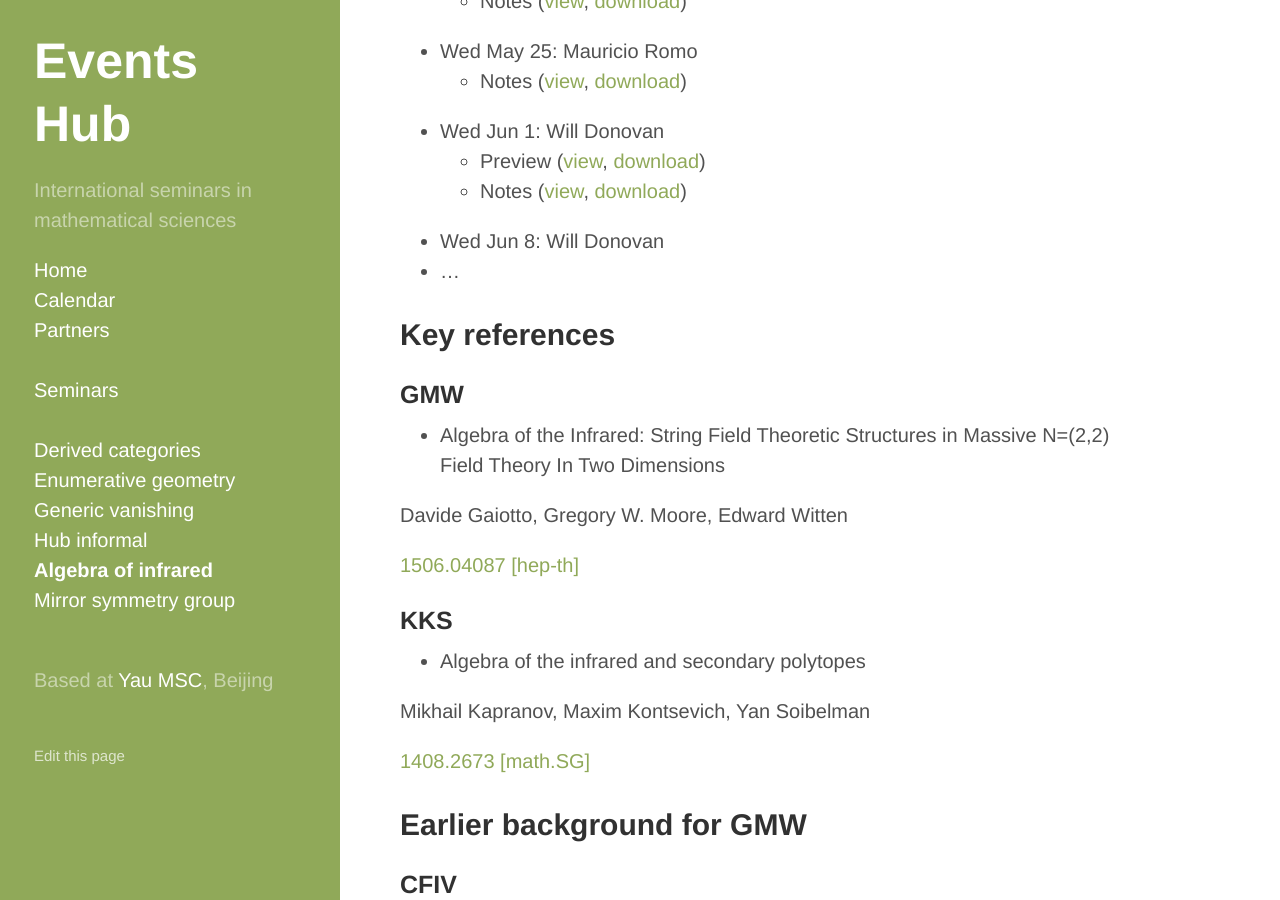
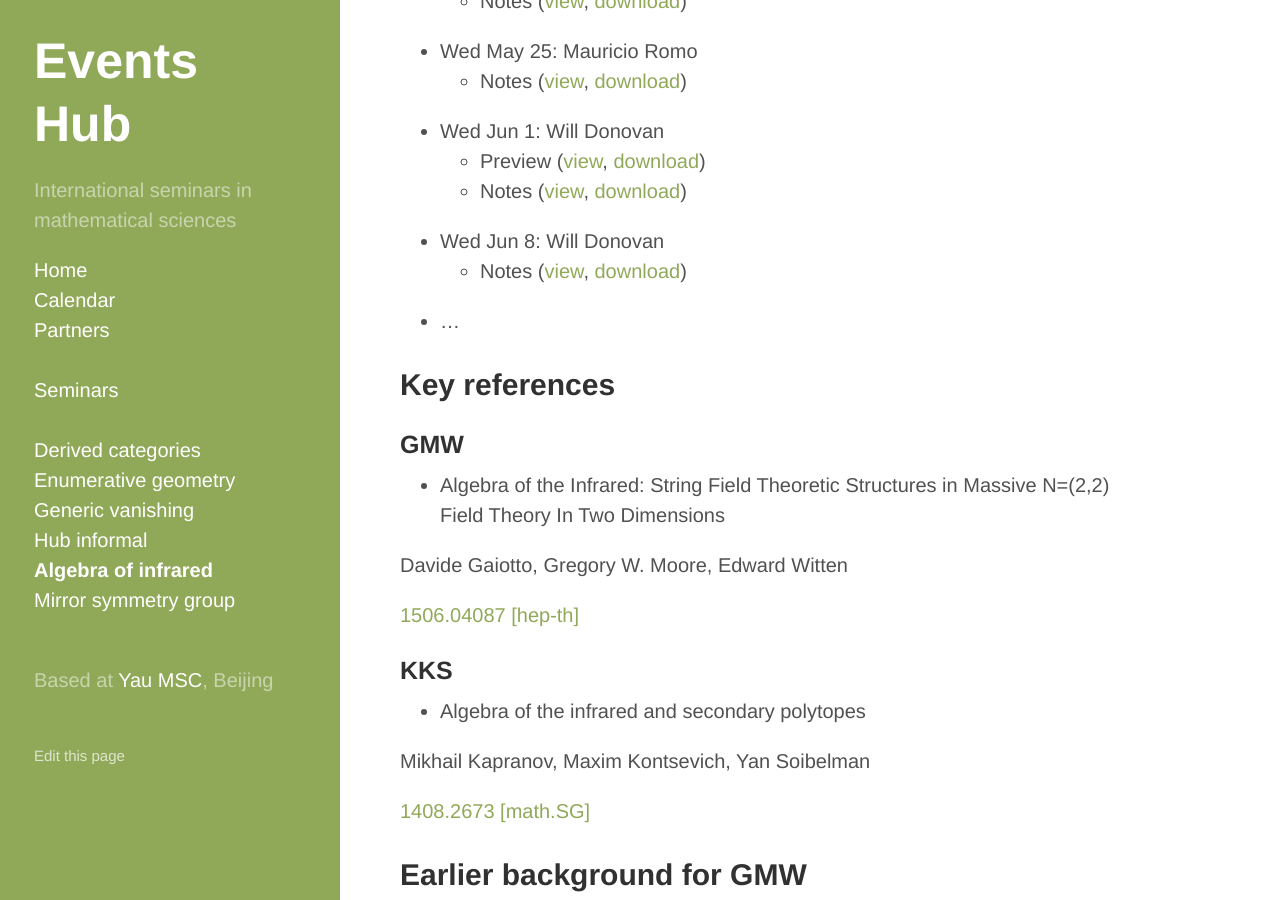
Before and after one commit to yau-msc-events/yau-msc-events.github.io, a Jekyll site: the page built from seminar-ir.md, in a window 1280 px wide and 900 px high, scrolled down 618 px. Built offline with Jekyll 4.4.1, drawn with Linux system fonts in a browser that asks for light colours.

Commit message:
Update seminar-ir.md

```diff
--- a/seminar-ir.md
+++ b/seminar-ir.md
@@ -22,6 +22,7 @@ Organizers: Will Donovan, Mauricio Romo
   - Preview ([view](https://cloud.tsinghua.edu.cn/f/c55f2e3ab10740e8b514), [download](https://cloud.tsinghua.edu.cn/f/c55f2e3ab10740e8b514/?dl=1))
   - Notes ([view](https://cloud.tsinghua.edu.cn/f/f3eb6351ffd0491bb8c3), [download](https://cloud.tsinghua.edu.cn/f/f3eb6351ffd0491bb8c3/?dl=1))
 * Wed Jun 8: Will Donovan
+  - Notes ([view](https://cloud.tsinghua.edu.cn/f/f496d1493ad1409b9afe), [download](https://cloud.tsinghua.edu.cn/f/f496d1493ad1409b9afe/?dl=1))
 * ...
 
 ## Key references
```
